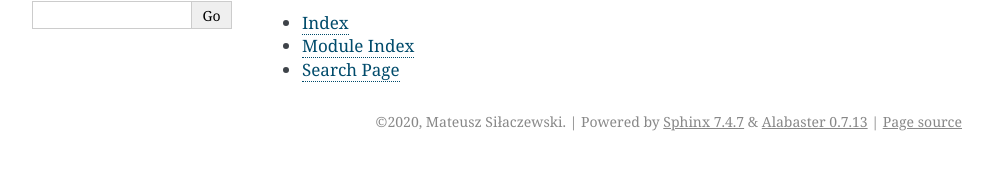
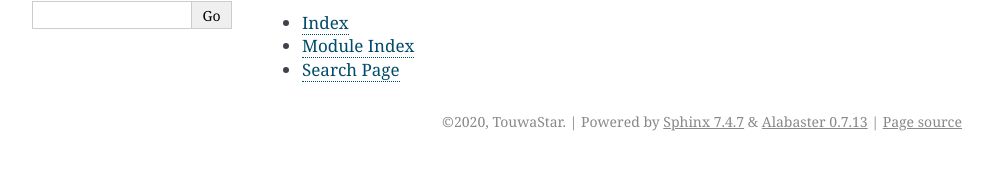
Before and after one commit to TouwaStar/PyAudioStream, a Sphinx documentation site: the page built from docs/index.rst, in a window 1280 px wide. Shown: the part 289-459 px from the top of the page, without its empty margins (148-1141 px from the left). Built offline with Sphinx 7.4.7, drawn with Linux system fonts in a browser that asks for light colours.

Commit message:
change author info

```diff
--- a/docs/conf.py
+++ b/docs/conf.py
@@ -18,8 +18,8 @@ sys.path.insert(0, os.path.abspath('../PyAudioStream'))
 # -- Project information -----------------------------------------------------
 
 project = 'PyAudioStream'
-copyright = '2020, Mateusz Siłaczewski'
-author = 'Mateusz Siłaczewski'
+copyright = '2020, TouwaStar'
+author = 'TouwaStar'
 
 # The full version, including alpha/beta/rc tags
 release = '0.1'
```
